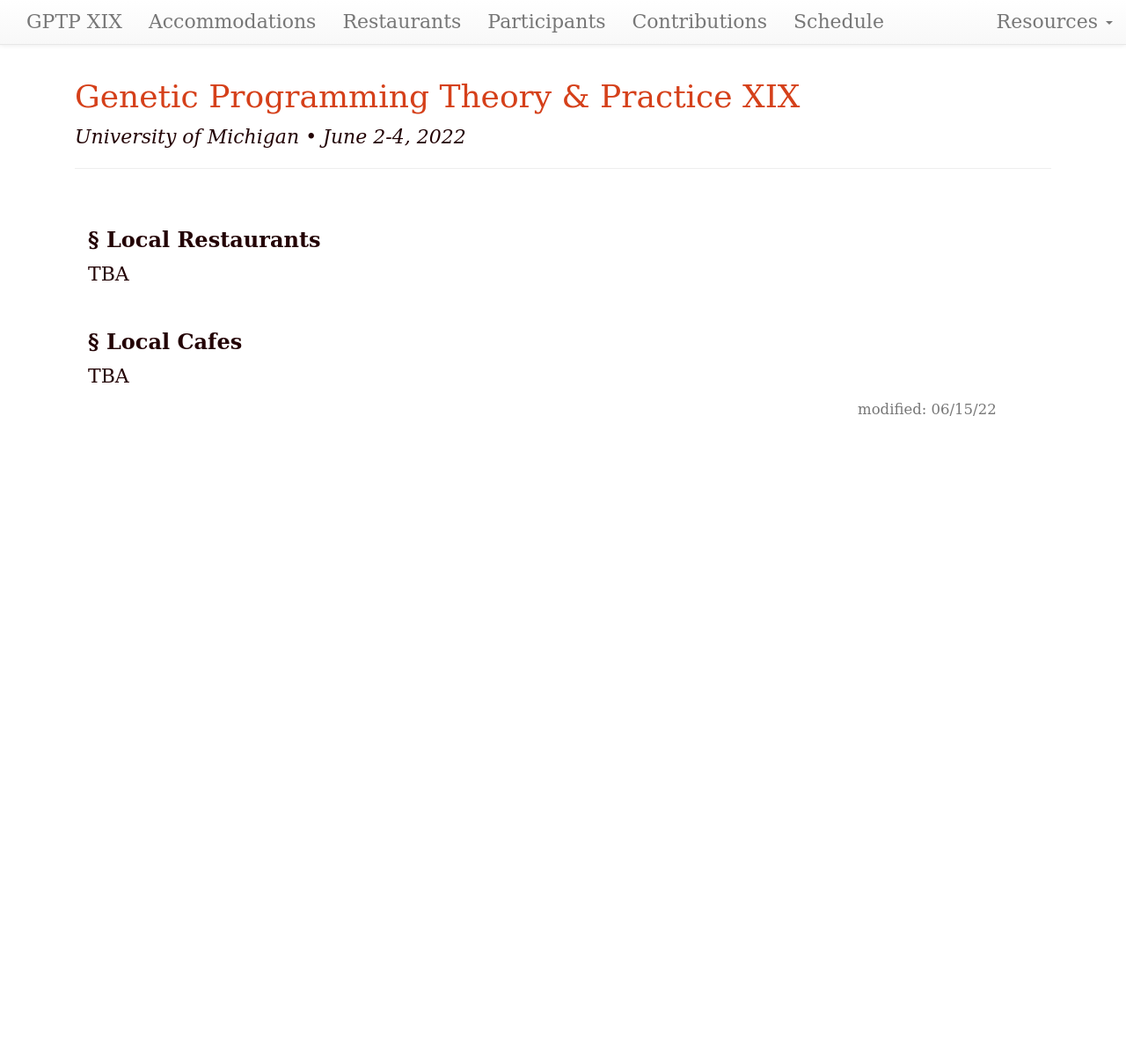
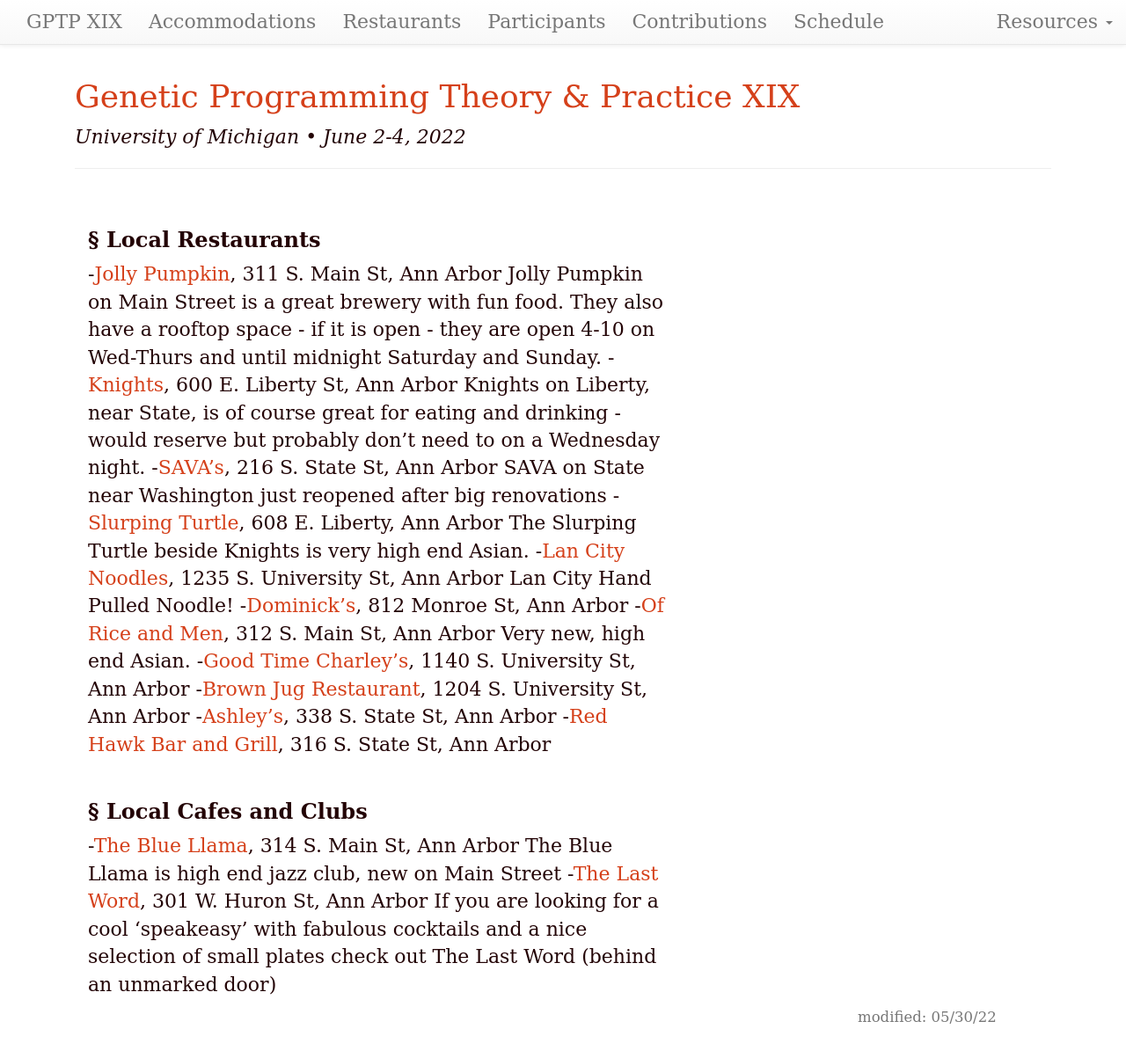
Before and after one commit to GPTP-workshop/gptp-workshop.github.io, a Jekyll site: the page built from restaurants.md, in a window 1280 px wide and 1210 px high. Shown: the top 1203 px of the window at 88% size. Built offline with Jekyll 4.4.1, drawn with Linux system fonts in a browser that asks for light colours; our own code applies the rules of GitHub Pages for plain Markdown files.

Commit message:
Update restaurants.md

```diff
--- a/restaurants.md
+++ b/restaurants.md
@@ -1,6 +1,6 @@
 ---
 layout: default
-updated: "June 15, 2022"
+updated: "May 30, 2022"
 roman: "XIX"
 dates: "June 2-4, 2022"
 ---
@@ -11,11 +11,27 @@ dates: "June 2-4, 2022"
 
 ### Local Restaurants
 
-TBA
+-[Jolly Pumpkin](https://annarbor.jollypumpkin.com/), 311 S. Main St, Ann Arbor
+Jolly Pumpkin on Main Street is a great brewery with fun food. They also have a rooftop space - if it is open - they are open 4-10 on Wed-Thurs and until midnight Saturday and Sunday.
+-[Knights](https://knightsrestaurants.com/), 600 E. Liberty St, Ann Arbor
+Knights on Liberty, near State, is of course great for eating and drinking - would reserve but probably don't need to on a Wednesday night.
+-[SAVA's](https://www.savasannarbor.com/), 216 S. State St, Ann Arbor
+SAVA on State near Washington just reopened after big renovations
+-[Slurping Turtle](http://slurpingturtle.com/annarbor), 608 E. Liberty, Ann Arbor
+The Slurping Turtle beside Knights is very high end Asian.
+-[Lan City Noodles](https://www.lancitynoodles.com/), 1235 S. University St, Ann Arbor
+Lan City Hand Pulled Noodle!
+-[Dominick's](https://casa-dominicks.business.site/), 812 Monroe St, Ann Arbor
+-[Of Rice and Men](https://ofriceandmen.com/), 312 S. Main St, Ann Arbor
+Very new, high end Asian.
+-[Good Time Charley's](https://www.charleysannarbor.com/), 1140 S. University St, Ann Arbor
+-[Brown Jug Restaurant](http://www.brownjug-annarbor.com/), 1204 S. University St, Ann Arbor
+-[Ashley's](http://www.ashleys.com/newsite/#!/), 338 S. State St, Ann Arbor
+-[Red Hawk Bar and Grill](https://www.redhawkannarbor.com/), 316 S. State St, Ann Arbor
 
+### Local Cafes and Clubs
 
-
-
-### Local Cafes
-
-TBA
+-[The Blue Llama](https://www.bluellamaclub.com/), 314 S. Main St, Ann Arbor
+The Blue Llama is high end jazz club, new on Main Street
+-[The Last Word](https://thelastwordbar.com/food-menu), 301 W. Huron St, Ann Arbor
+If you are looking for a cool 'speakeasy' with fabulous cocktails and a nice selection of small plates check out The Last Word (behind an unmarked door)
```
